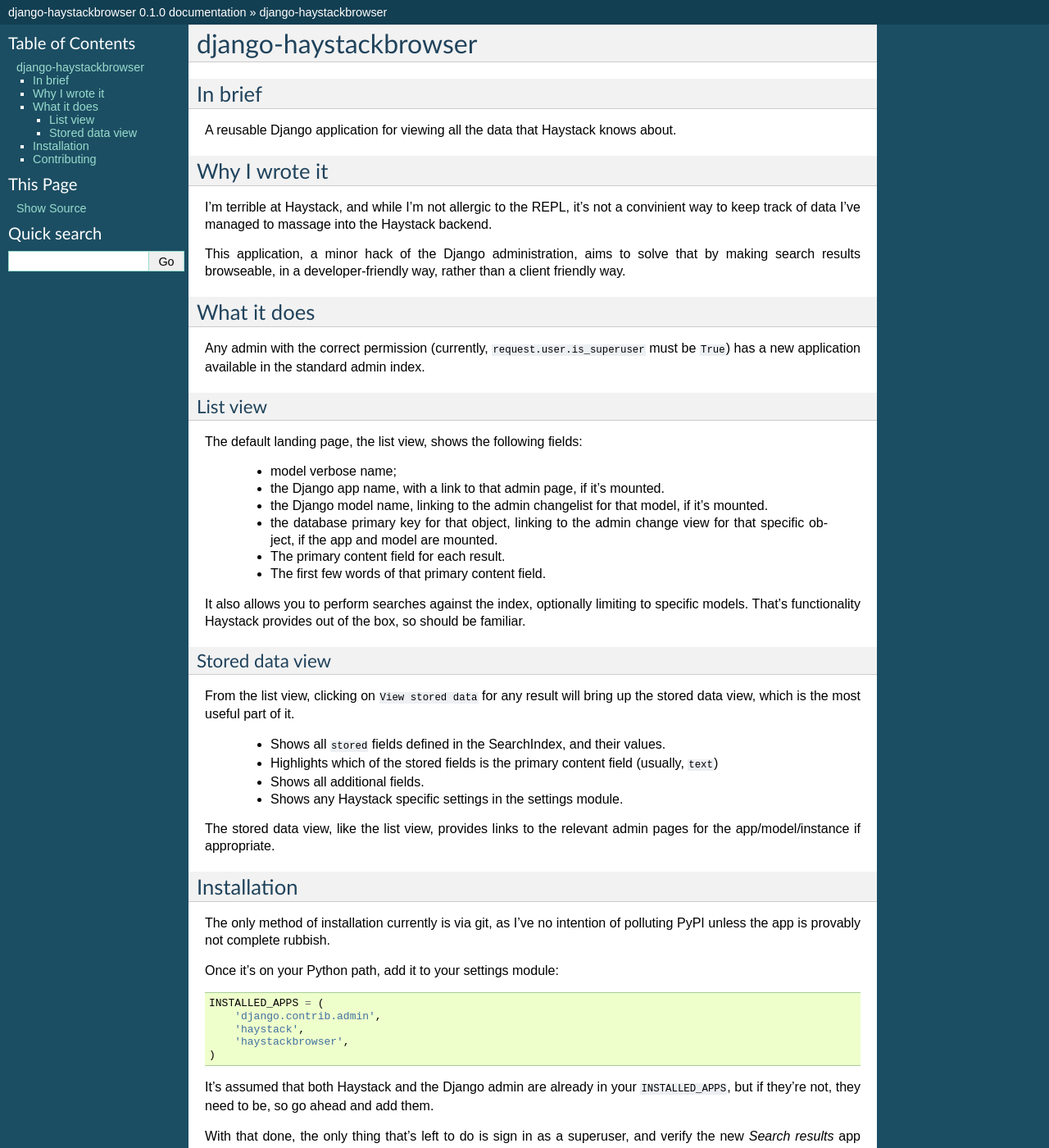
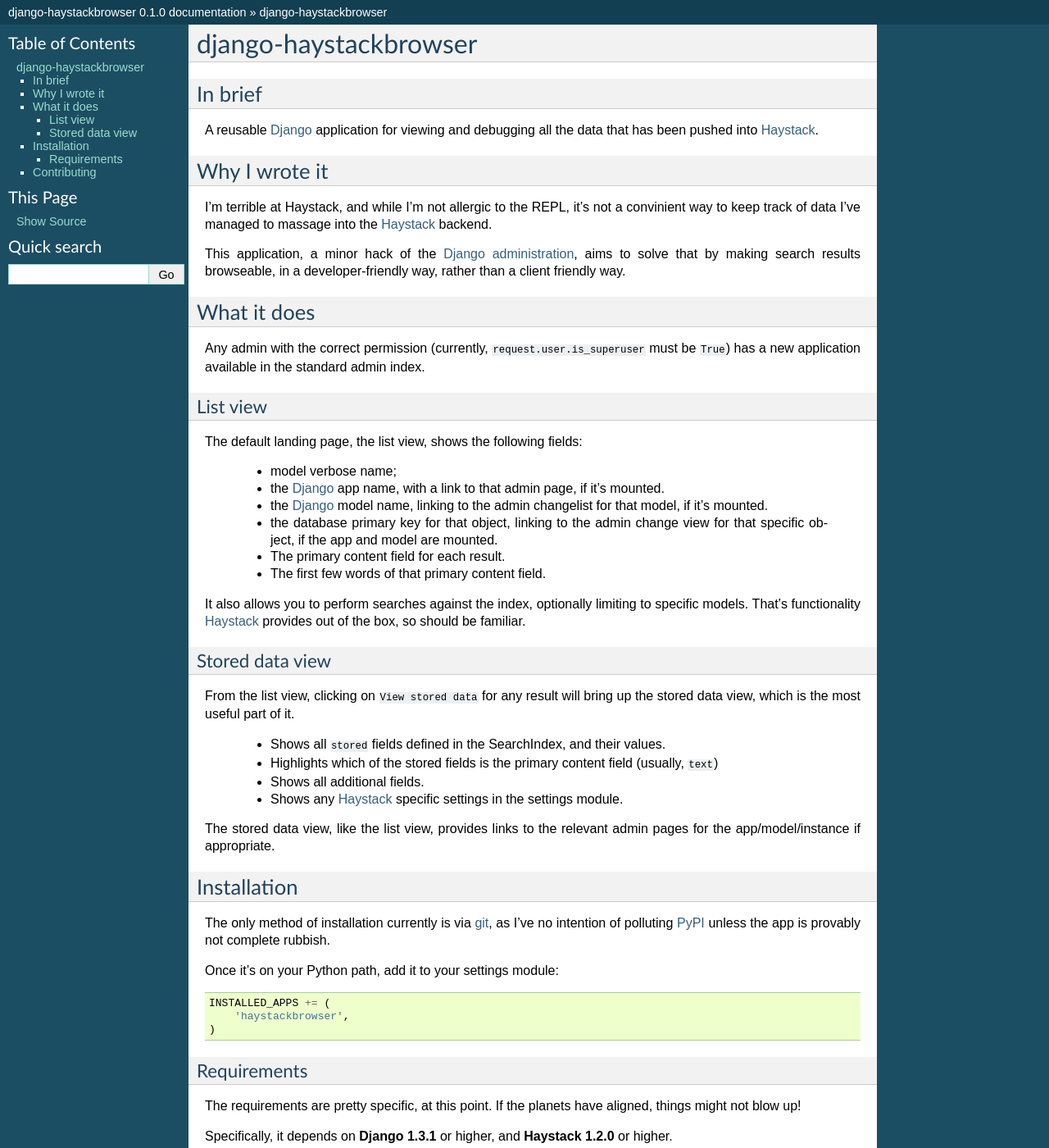
Before and after one commit to kezabelle/django-haystackbrowser, a Sphinx documentation site: the page built from docs/index.rst, in a window 1280 px wide and 1400 px high. Shown: the whole window at 82% size. Built offline with Sphinx 7.4.7, drawn with Linux system fonts in a browser that asks for light colours; some of the changed text lies outside the part shown.

Commit message:
Add links and requirements to docs.

```diff
--- a/docs/index.rst
+++ b/docs/index.rst
@@ -1,5 +1,15 @@
 .. django-haystackbrowser documentation master file, created by
    sphinx-quickstart on Sun Sep 23 17:15:39 2012.
+
+.. _Django: https://www.djangoproject.com/
+.. _Haystack: http://www.haystacksearch.org/
+.. _Django administration: https://docs.djangoproject.com/en/dev/ref/contrib/admin/
+.. _GitHub: https://github.com/
+.. _git: http://git-scm.com/
+.. _PyPI: http://pypi.python.org/pypi
+.. _kezabelle/django-haystackbrowser: https://github.com/kezabelle/django-haystackbrowser/
+.. _issue tracker: https://github.com/kezabelle/django-haystackbrowser/issues/
+.. _my Twitter account: https://twitter.com/kezabelle/
 
 django-haystackbrowser
 ======================
@@ -10,17 +20,17 @@
 In brief
 --------
 
-A reusable Django application for viewing all the data that Haystack knows
-about.
+A reusable `Django`_ application for viewing and debugging all the data that
+has been pushed into `Haystack`_.
 
 Why I wrote it
 --------------
 
 I'm terrible at Haystack, and while I'm not allergic to the REPL, it's not a
-convinient way to keep track of data I've managed to massage into the Haystack
-backend.
+convinient way to keep track of data I've managed to massage into the
+`Haystack`_ backend.
 
-This application, a minor hack of the Django administration, aims to solve that
+This application, a minor hack of the `Django administration`_, aims to solve that
 by making search results browseable, in a developer-friendly way, rather than a
 client friendly way.
 
@@ -38,8 +48,8 @@
 The default landing page, the list view, shows the following fields:
 
   * model verbose name;
-  * the Django app name, with a link to that admin page, if it's mounted.
-  * the Django model name, linking to the admin changelist for that model, if
+  * the `Django`_ app name, with a link to that admin page, if it's mounted.
+  * the `Django`_ model name, linking to the admin changelist for that model, if
     it's mounted.
   * the database primary key for that object, linking to the admin change view for
     that specific object, if the app and model are mounted.
@@ -47,7 +57,7 @@
   * The first few words of that primary content field.
 
 It also allows you to perform searches against the index, optionally limiting
-to specific models. That's functionality Haystack provides out of the box, so
+to specific models. That's functionality `Haystack`_ provides out of the box, so
 should be familiar.
 
 Stored data view
@@ -60,7 +70,7 @@
   * Highlights which of the stored fields is the primary content field
     (usually, ``text``)
   * Shows all additional fields.
-  * Shows any Haystack specific settings in the settings module.
+  * Shows any `Haystack`_ specific settings in the settings module.
 
 The stored data view, like the list view, provides links to the relevant admin
 pages for the app/model/instance if appropriate.
@@ -70,22 +80,42 @@
 Installation
 ------------
 
-The only method of installation currently is via git, as I've no intention of
-polluting PyPI unless the app is provably not complete rubbish.
+The only method of installation currently is via `git`_, as I've no intention of
+polluting `PyPI`_ unless the app is provably not complete rubbish.
 
 .. todo: Add install example via pip, and git.
 
 Once it's on your Python path, add it to your settings module::
 
-    INSTALLED_APPS = (
+    INSTALLED_APPS += (
+        'haystackbrowser',
+    )
+
+Requirements
+^^^^^^^^^^^^
+
+The requirements are pretty specific, at this point. If the planets have
+aligned, things might not blow up!
+
+Specifically, it depends on **Django 1.3.1** or higher, and **Haystack 1.2.0** or
+higher.
+
+.. note::
+    `Django`_ 1.3.0 *will not work*, because of `this ticket`_, which snuck into
+    the 1.3.1 security release. But you should be up to date with the security
+    releases anyway :o)
+
+.. _this ticket: https://code.djangoproject.com/ticket/15721
+
+It's assumed that both `Haystack`_ and the `Django administration`_ are already in your
+``INSTALLED_APPS``, but if they're not, they need to be, so go ahead and add
+them::
+
+    INSTALLED_APPS += (
         'django.contrib.admin',
         'haystack',
         'haystackbrowser',
     )
-
-It's assumed that both Haystack and the Django admin are already in your
-``INSTALLED_APPS``, but if they're not, they need to be, so go ahead and add
-them.
 
 With that done, the only thing that's left to do is sign in as a superuser, and
 verify the new *Search results* app works.
```
Also changed, not shown: other parts of docs/index.rst (+0 -5 lines).
